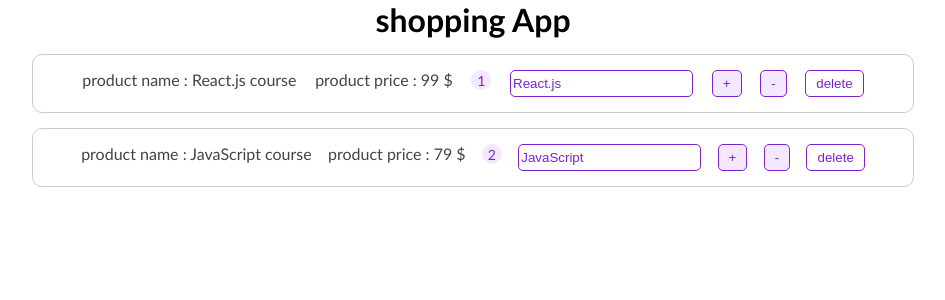
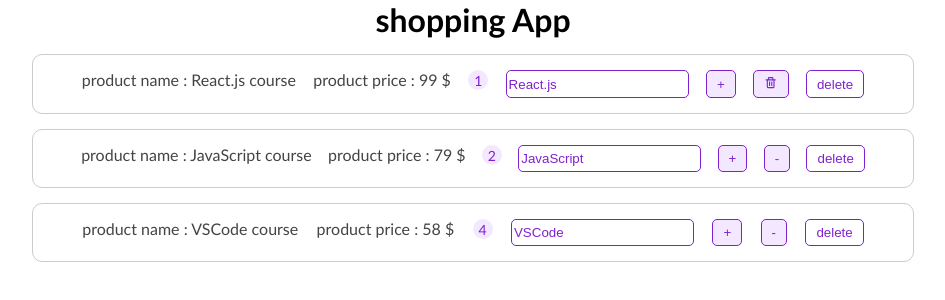
Before and after one commit to HaniehEbadi/React-Course, a React (Create React App) app: page / in a window 1280 px wide. Shown: the top 300 px of the page, without its empty margins (167-1112 px from the left). Built offline with nearby package versions, Linux system fonts and the light colour scheme.

Commit message:
react icons

```diff
--- a/package.json
+++ b/package.json
@@ -5,6 +5,7 @@
   "dependencies": {
     "react": "^18.2.0",
     "react-dom": "^18.2.0",
+    "react-icons": "^4.4.0",
     "react-scripts": "5.0.1",
     "web-vitals": "^2.1.4"
   },
--- a/src/Components/Product/Product.js
+++ b/src/Components/Product/Product.js
@@ -1,4 +1,5 @@
 import styles from "./product.module.css";
+import { BiTrash } from "react-icons/bi";
 
 const Product = (props) => {
   return(
@@ -8,7 +9,12 @@
       <span className={styles.value}>{props.product.quantity}</span>
       <input className={styles.input} type="text" onChange={props.onChange} value={props.product.title}/>
       <button onClick={props.onIncrement} className={`${styles.button} ${styles.inc}`}>+</button>
-      <button onClick={props.onDecrement} className={`${styles.button} ${styles.inc}`}>-</button>
+      <button
+        onClick={props.onDecrement}
+        className={`${styles.button} ${styles.inc}`}
+      >
+        {props.product.quantity === 1 ? <BiTrash/> : "-"}
+      </button>
       <button onClick={props.onDelete} className={styles.button}>delete</button>
     </div>
   );
--- a/src/Components/Product/ProductList.js
+++ b/src/Components/Product/ProductList.js
@@ -5,7 +5,8 @@
   state = {
     products: [
       { title: "React.js", price: "99 $", id:1, quantity:1},
-      { title: "JavaScript", price: "79 $", id:2, quantity:2}
+      { title: "JavaScript", price: "79 $", id:2, quantity:2},
+      { title: "VSCode", price: "58 $", id:3, quantity:4}
     ]
   };
 
```
Also changed, not shown: 1 other file (tests, documents, lock files or other folders).
